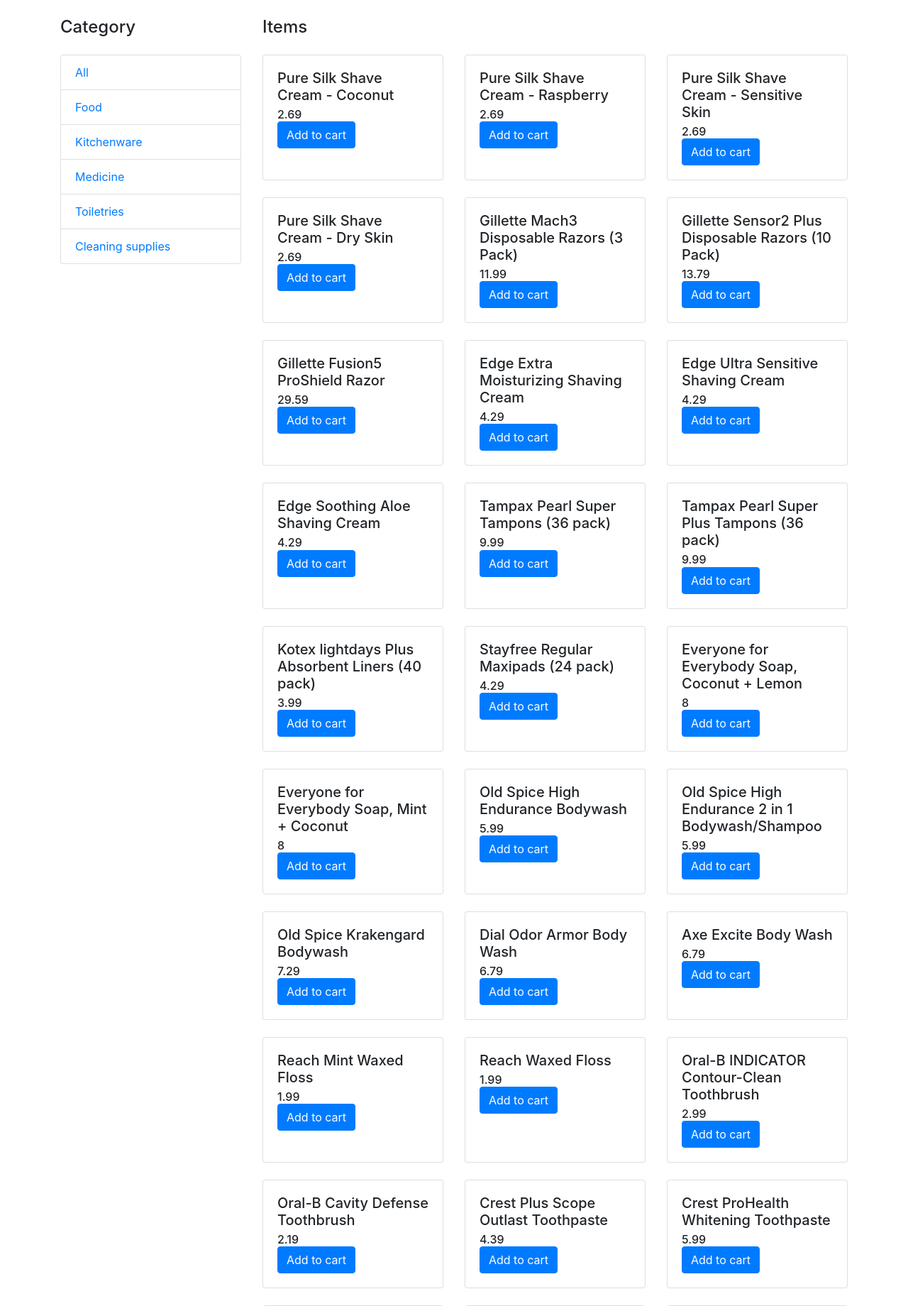
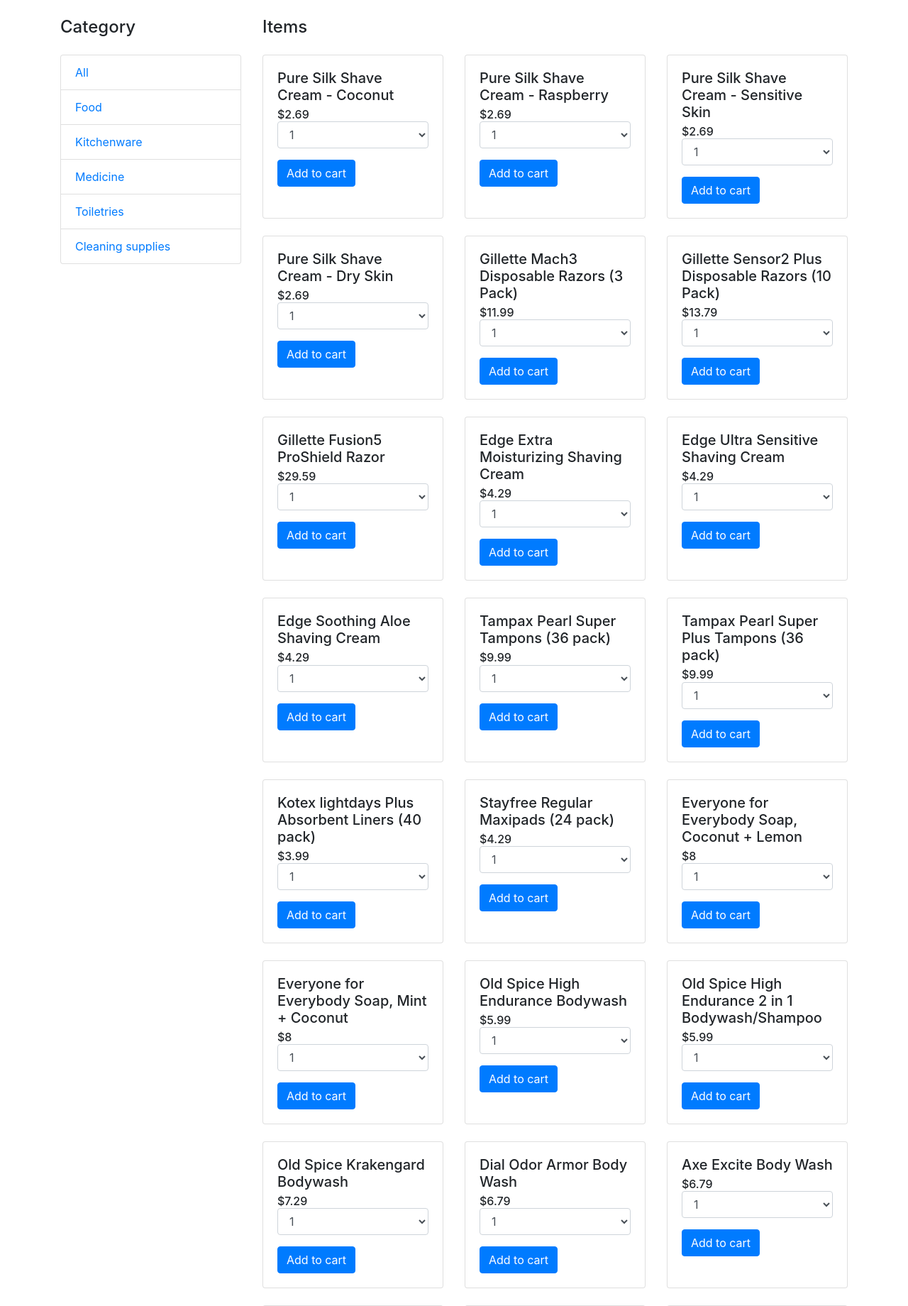
Before and after one commit to gregorypsmith/tigertask, a Flask app: page /homecustomer in a window 1280 px wide. Shown: the part 56-1896 px from the top of the page at 71% size. Run offline with Flask 2, Linux system fonts and the light colour scheme; a user stored in the database is signed in; data comes from the database, SQL or seed files in the repository; both versions use the stored data as it was after the commit; some libraries are stand-ins or nearby versions.

Commit message:
added quantity to homecustomer

```diff
--- a/templates/homecustomer.html
+++ b/templates/homecustomer.html
@@ -28,10 +28,19 @@
                     <div class="card h-100">
                         <div class="card-body">
                             <form action="/homecustomer" method="GET">
-                                    <input type="hidden" name="added" value="{{item.id}}"/>
-                                    <input type="hidden" name="query" value="{{prevQuery}}"/>
-                                    <h5 class="card-title" >{{item.name}}</h5>
-                                    <h6 class="card-subtitle">{{item.price}}</h6>
+                                <input type="hidden" name="added" value="{{item.id}}" />
+                                <input type="hidden" name="query" value="{{prevQuery}}" />
+                                <h5 class="card-title">{{item.name}}</h5>
+                                <h6 class="card-subtitle">${{item.price}}</h6>
+                                <div class="form-group">
+                                    <select class="form-control" name="quantity">
+                                        <option>1</option>
+                                        <option>2</option>
+                                        <option>3</option>
+                                        <option>4</option>
+                                        <option>5</option>
+                                    </select>
+                                </div>
                                 <button class="btn btn-primary" type='submit'>Add to cart</button>
                             </form>
                         </div>
```
Also changed, not shown: tigertask.sqlite. Lines whose indentation alone changed are shown as unchanged.
